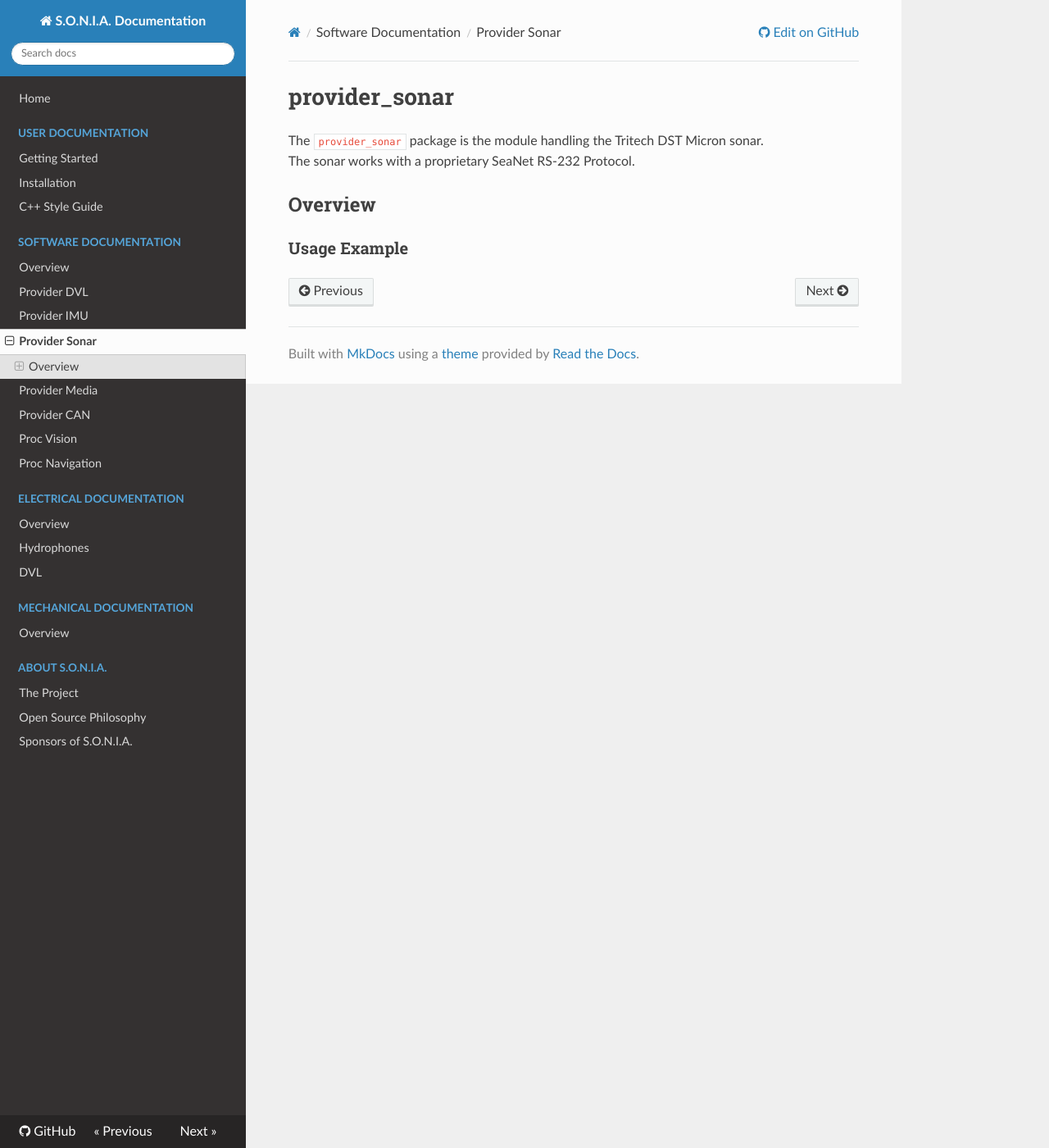
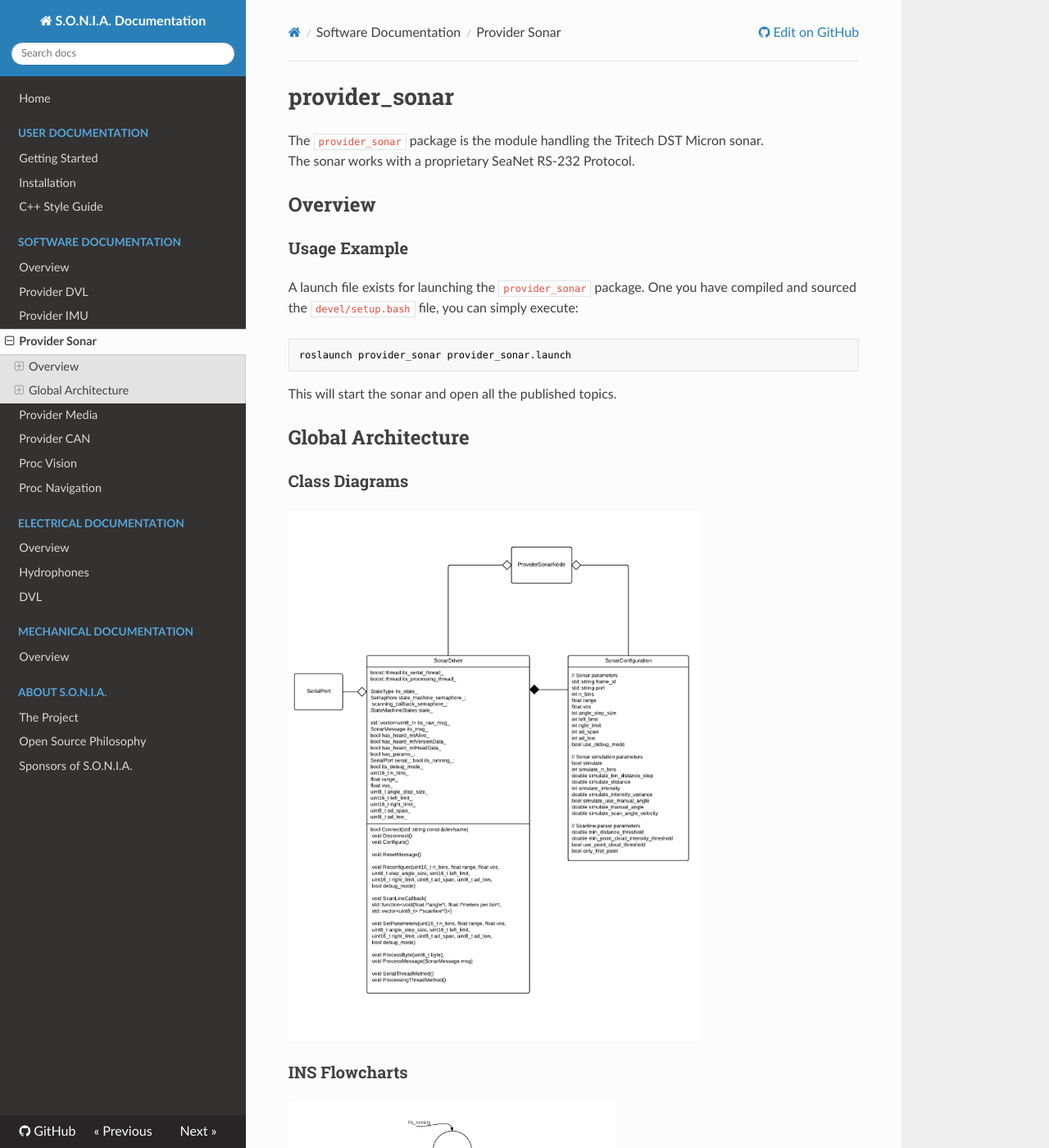
Before and after one commit to sonia-auv/documentation, an MkDocs documentation site: the page built from docs/software/provider_sonar.md, in a window 1280 px wide and 1400 px high. Shown: the whole window at 82% size. Built offline with MkDocs 1.6.1, drawn with Linux system fonts in a browser that asks for light colours; nearby versions of some CDN libraries; old or Windows-style settings are respelled for this version of MkDocs.

Commit message:
Update provider_sonar.md

```diff
--- a/docs/software/provider_sonar.md
+++ b/docs/software/provider_sonar.md
@@ -6,3 +6,21 @@ The sonar works with a proprietary SeaNet RS-232 Protocol.
 ## Overview
 
 ### Usage Example
+
+A launch file exists for launching the `provider_sonar` package.
+One you have compiled and sourced the `devel/setup.bash` file, you can simply
+execute:
+
+	roslaunch provider_sonar provider_sonar.launch
+
+This will start the sonar and open all the published topics.
+
+## Global Architecture
+
+### Class Diagrams
+
+<img src="/assets/img/provider_sonar_class_diagram.png" alt="Class Diagram" style="width: 500px;"/>
+
+### INS Flowcharts
+
+<img src="/assets/img/provider_sonar_state_machine.png" alt="State Machine" style="width: 400px;"/>
```
